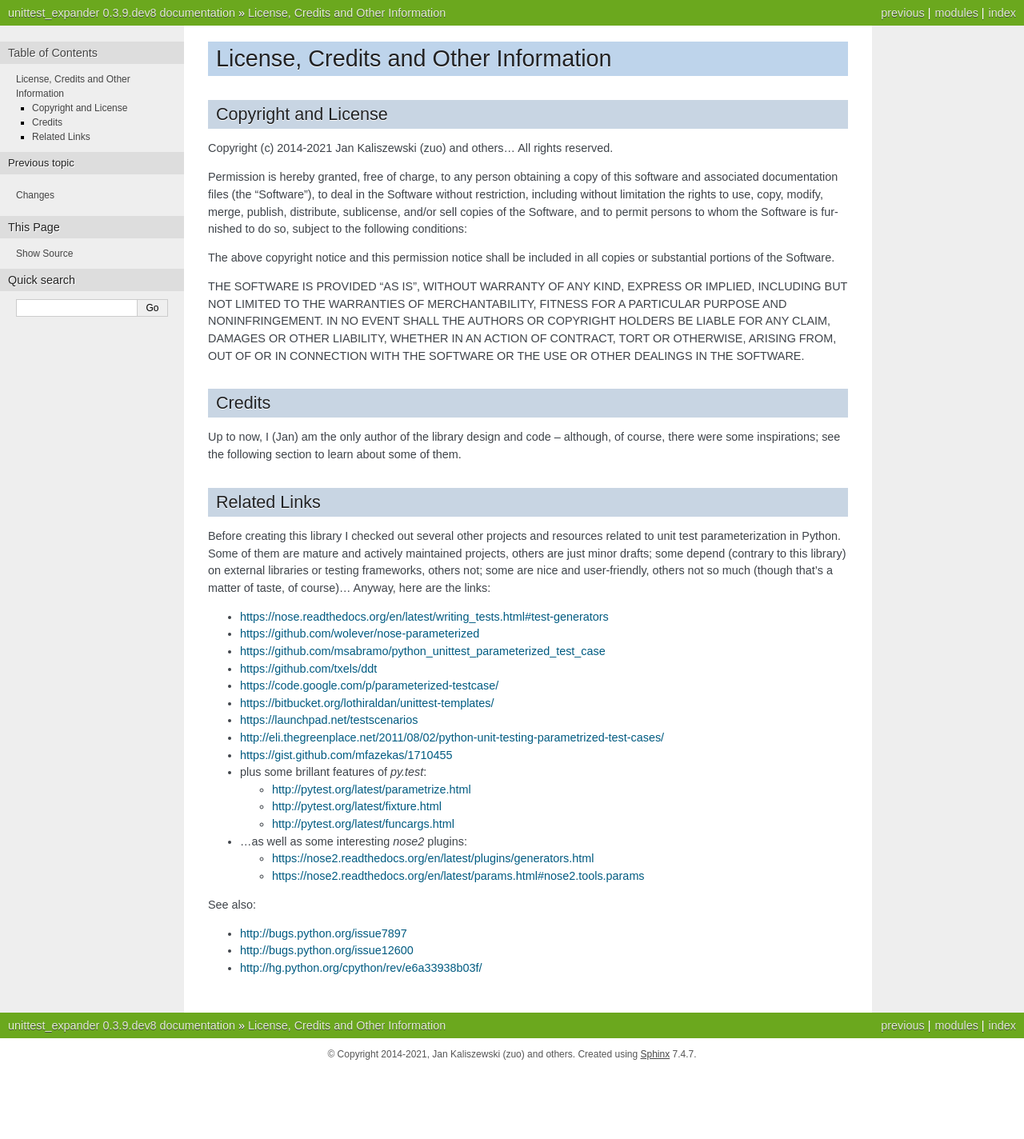
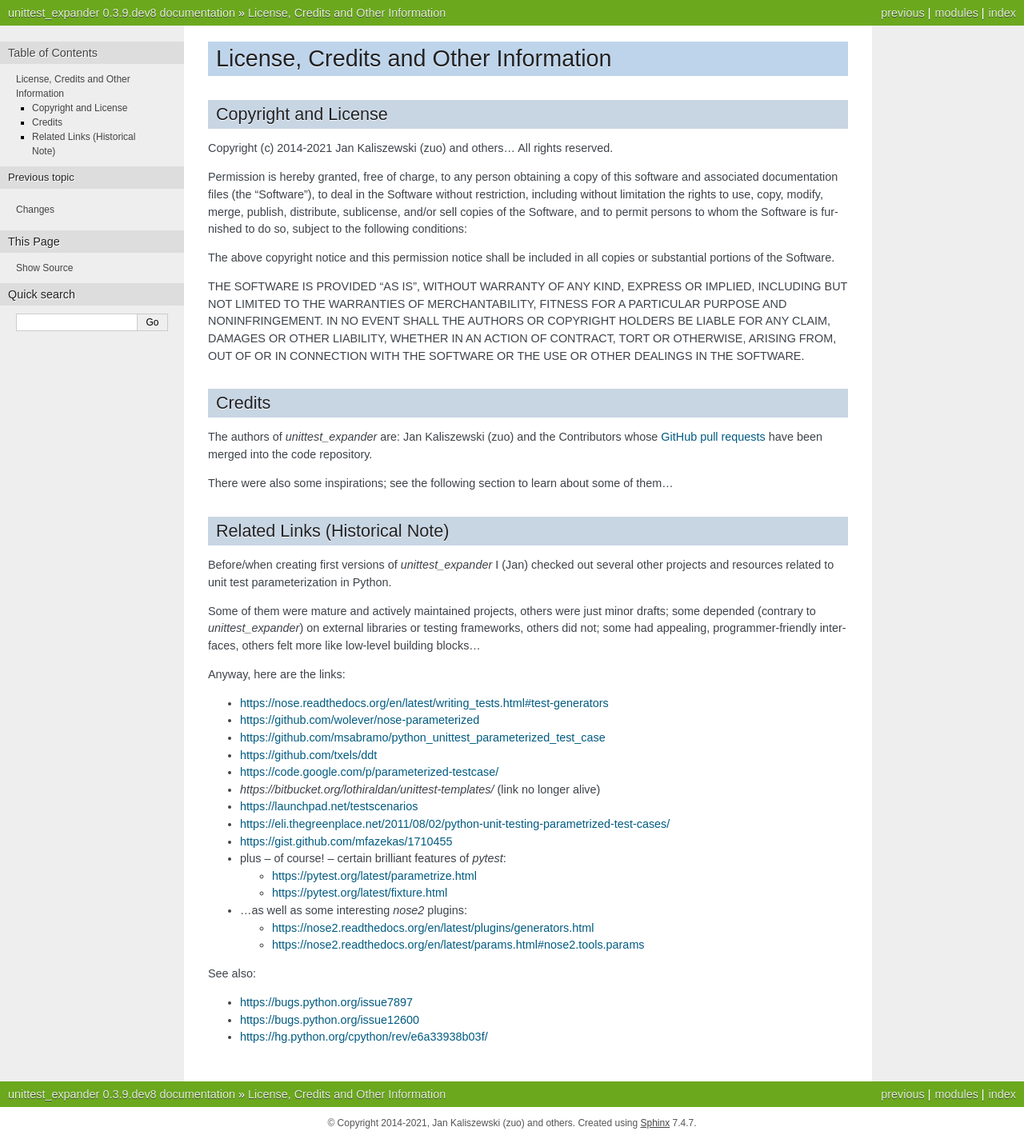
Before and after one commit to zuo/unittest_expander, a Sphinx documentation site: the page built from docs/other_info.rst, in a window 1280 px wide. Shown: the whole page at 80% size. Built offline with Sphinx 7.4.7, drawn with Linux system fonts in a browser that asks for light colours; before the commit the page ends 1338 px from its top, so only the background shows below that.

Commit message:
README, CHANGES, docs/tests: a bunch of improvements, fixes and minor updates

```diff
--- a/docs/other_info.rst
+++ b/docs/other_info.rst
@@ -9,36 +9,51 @@ Copyright and License
 Credits
 -------
 
-Up to now, I (Jan) am the only author of the library design and code -- although, of course, there were some inspirations; see the following section to learn about some of them.
+The authors of *unittest_expander* are: Jan Kaliszewski (zuo) and the
+Contributors whose `GitHub pull requests`_ have been merged into
+the code repository.
 
-Related Links
--------------
+.. _GitHub pull requests: https://github.com/zuo/unittest_expander/pulls?q=is%3Apr+is%3Amerged
 
-Before creating this library I checked out several other projects and resources related to unit test parameterization in Python.  Some of them are mature and actively maintained projects, others are just minor drafts; some depend (contrary to this library) on external libraries or testing frameworks, others not; some are nice and user-friendly, others not so much (though that's a matter of taste, of course)...  Anyway, here are the links:
+There were also some inspirations; see the following section to learn
+about some of them...
+
+Related Links (Historical Note)
+-------------------------------
+
+Before/when creating first versions of *unittest_expander* I (Jan)
+checked out several other projects and resources related to unit test
+parameterization in Python.
+
+Some of them were mature and actively maintained projects, others were
+just minor drafts; some depended (contrary to *unittest_expander*) on
+external libraries or testing frameworks, others did not; some had
+appealing, programmer-friendly interfaces, others felt more like
+low-level building blocks...
+
+Anyway, here are the links:
 
 * https://nose.readthedocs.org/en/latest/writing_tests.html#test-generators
 * https://github.com/wolever/nose-parameterized
 * https://github.com/msabramo/python_unittest_parameterized_test_case
 * https://github.com/txels/ddt
 * https://code.google.com/p/parameterized-testcase/
-* https://bitbucket.org/lothiraldan/unittest-templates/
+* *https://bitbucket.org/lothiraldan/unittest-templates/* (link no longer alive)
 * https://launchpad.net/testscenarios
-* http://eli.thegreenplace.net/2011/08/02/python-unit-testing-parametrized-test-cases/
+* https://eli.thegreenplace.net/2011/08/02/python-unit-testing-parametrized-test-cases/
 * https://gist.github.com/mfazekas/1710455
-* plus some brillant features of *py.test*:
+* plus -- of course! -- certain brilliant features of *pytest*:
 
-  * http://pytest.org/latest/parametrize.html
-  * http://pytest.org/latest/fixture.html
-  * http://pytest.org/latest/funcargs.html
+  * https://pytest.org/latest/parametrize.html
+  * https://pytest.org/latest/fixture.html
 
 * ...as well as some interesting *nose2* plugins:
 
   * https://nose2.readthedocs.org/en/latest/plugins/generators.html
   * https://nose2.readthedocs.org/en/latest/params.html#nose2.tools.params
 
-
 See also:
 
-* http://bugs.python.org/issue7897
-* http://bugs.python.org/issue12600
-* http://hg.python.org/cpython/rev/e6a33938b03f/
+* https://bugs.python.org/issue7897
+* https://bugs.python.org/issue12600
+* https://hg.python.org/cpython/rev/e6a33938b03f/
```
Also changed, not shown: CHANGES.rst (+20 -17 lines), README.rst (+7 -7 lines), unittest_expander.py (+76 -62 lines).
